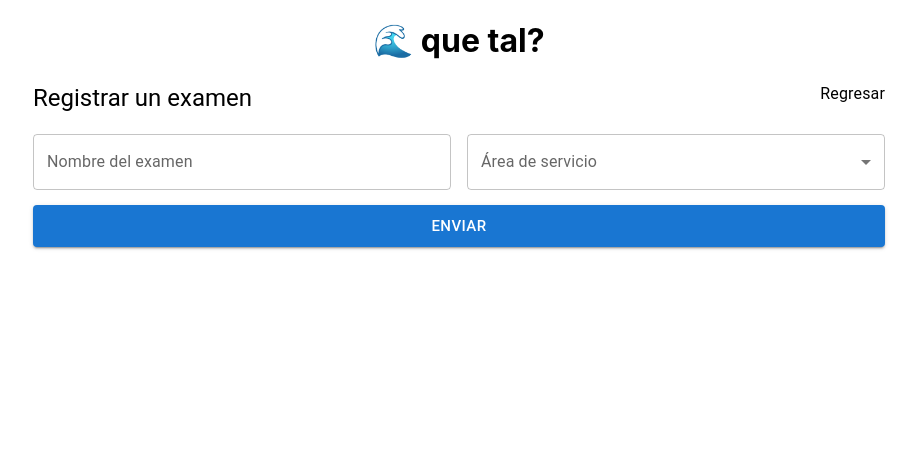
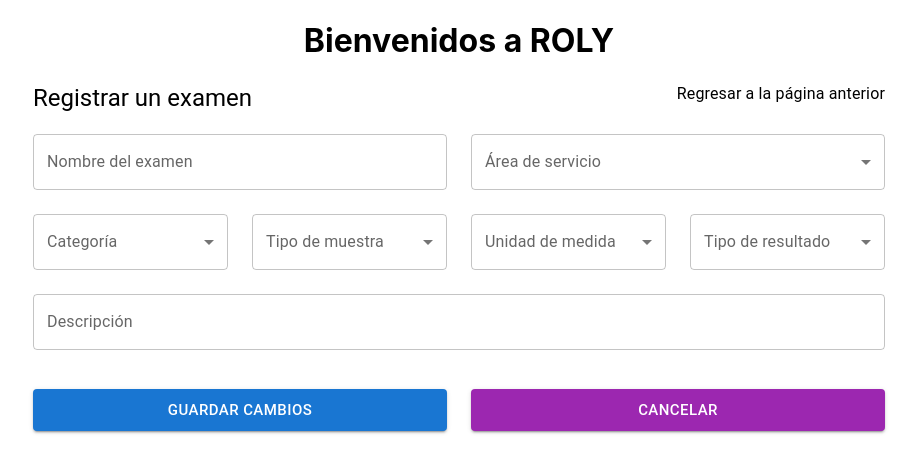
Before and after one commit to frabelle/RolyLab, a React (Create React App) app: page / in a window 1280 px wide. Shown: the top 472 px of the page, without its empty margins (181-1098 px from the left). Built offline with nearby package versions, Linux system fonts and the light colour scheme.

Commit message:
completando la estructura del form examen

```diff
--- a/src/App.js
+++ b/src/App.js
@@ -6,7 +6,7 @@ import RegistrarExamen from './components/exams/Registrar';
 function App() {
   return (
     <MuithemeProvider theme={theme}>
-      <h1 style={{textAlign:"center"}}>🌊 que tal?</h1>
+      <h1 style={{textAlign:"center"}}>Bienvenidos a ROLY</h1>
       <RegistrarExamen />
     </MuithemeProvider>
   );
--- a/src/components/exams/Registrar.js
+++ b/src/components/exams/Registrar.js
@@ -15,23 +15,26 @@ const RegistrarExamen = () =>{
                     </Grid>
                     <Grid item xs={12} md={6}>
                         <Typography component="h6" style={{textAlign:"right"}}>
-                            Regresar
+                            Regresar a la página anterior
                         </Typography>
                     </Grid>
                 </Grid>
 
                 <form style={styles.form}>
-                    <Grid container spacing={2}>
+
+                    <Grid container spacing={3}>
+
                         <Grid item xs={12} md={6}>
                             <TextField name="nombre" variant="outlined" fullWidth label="Nombre del examen" />
                         </Grid>
+
                         <Grid item xs={12} md={6}>
                             <FormControl fullWidth>
                                 <InputLabel id="demo-simple-select-label">Área de servicio</InputLabel>
                                 <Select
                                     labelId="demo-simple-select-label"
                                     id="demo-simple-select"
-                                    label="Age"
+                                    label="area"
                                 >
                                     <MenuItem value={10}>Ten</MenuItem>
                                     <MenuItem value={20}>Twenty</MenuItem>
@@ -39,14 +42,85 @@ const RegistrarExamen = () =>{
                                 </Select>
                             </FormControl>
                         </Grid>
-                    </Grid>
-                    <Grid container justify="center">
+
+                        <Grid item xs={12} md={3}>
+                            <FormControl fullWidth>
+                                <InputLabel id="demo-simple-select-label">Categoría</InputLabel>
+                                <Select
+                                    labelId="demo-simple-select-label"
+                                    id="demo-simple-select"
+                                    label="area"
+                                >
+                                    <MenuItem value={10}>Ten</MenuItem>
+                                    <MenuItem value={20}>Twenty</MenuItem>
+                                    <MenuItem value={30}>Thirty</MenuItem>
+                                </Select>
+                            </FormControl>
+                        </Grid>
+
+                        <Grid item xs={12} md={3}>
+                            <FormControl fullWidth>
+                                <InputLabel id="demo-simple-select-label">Tipo de muestra</InputLabel>
+                                <Select
+                                    labelId="demo-simple-select-label"
+                                    id="demo-simple-select"
+                                    label="area"
+                                >
+                                    <MenuItem value={10}>Ten</MenuItem>
+                                    <MenuItem value={20}>Twenty</MenuItem>
+                                    <MenuItem value={30}>Thirty</MenuItem>
+                                </Select>
+                            </FormControl>
+                        </Grid>
+
+                        <Grid item xs={12} md={3}>
+                            <FormControl fullWidth>
+                                <InputLabel id="demo-simple-select-label">Unidad de medida</InputLabel>
+                                <Select
+                                    labelId="demo-simple-select-label"
+                                    id="demo-simple-select"
+                                    label="area"
+                                >
+                                    <MenuItem value={10}>Ten</MenuItem>
+                                    <MenuItem value={20}>Twenty</MenuItem>
+                                    <MenuItem value={30}>Thirty</MenuItem>
+                                </Select>
+                            </FormControl>
+                        </Grid>
+
+                        <Grid item xs={12} md={3}>
+                            <FormControl fullWidth>
+                                <InputLabel id="demo-simple-select-label">Tipo de resultado</InputLabel>
+                                <Select
+                                    labelId="demo-simple-select-label"
+                                    id="demo-simple-select"
+                                    label="area"
+                                >
+                                    <MenuItem value={10}>Ten</MenuItem>
+                                    <MenuItem value={20}>Twenty</MenuItem>
+                                    <MenuItem value={30}>Thirty</MenuItem>
+                                </Select>
+                            </FormControl>
+                        </Grid>
+
                         <Grid item xs={12} md={12}>
+                            <TextField name="descripcion" variant="outlined" fullWidth label="Descripción" />
+                        </Grid>
+
+                        <Grid item xs={12} md={6}>
                             <Button type="submit" fullWidth variant="contained" color="primary" size="large" style={styles.submit}>
-                                Enviar
+                                Guardar cambios
                             </Button>
                         </Grid>
+
+                        <Grid item xs={12} md={6}>
+                            <Button type="submit" fullWidth variant="contained" color="secondary" size="large" style={styles.submit}>
+                                Cancelar
+                            </Button>
+                        </Grid>
+
                     </Grid>
+
                 </form>
             </div>
         </Container>
```
